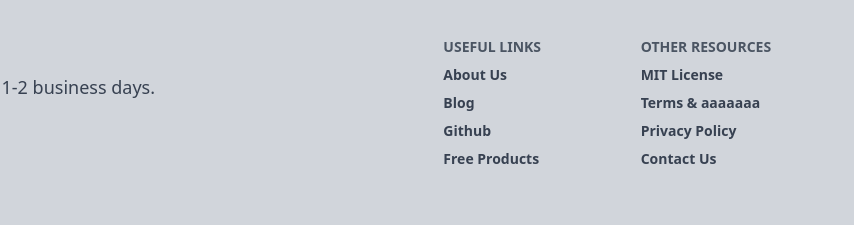
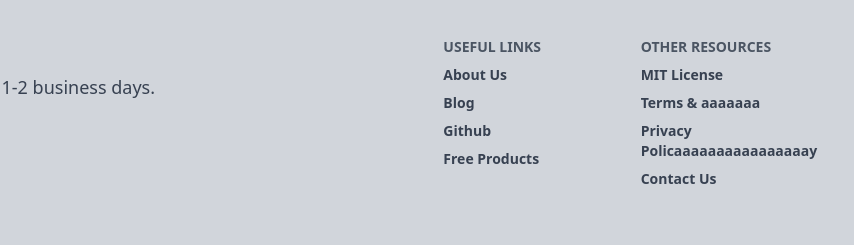
Before and after one commit to dualboot-partners/latam-git-part2-learn-challenge, a plain HTML site: page index.html in a window 1280 px wide. Shown: the part 990-1235 px from the top of the page, 426-1280 px from the left. Drawn offline with nearby package versions, Linux system fonts and the light colour scheme.

Commit message:
commit 4

```diff
--- a/index.html
+++ b/index.html
@@ -310,7 +310,7 @@
                     <a
                       class="text-gray-700 hover:text-gray-900 font-semibold block pb-2 text-sm"
                       href="#"
-                      >Privacy Policy</a
+                      >Privacy Policaaaaaaaaaaaaaaaay</a
                     >
                   </li>
                   <li>
```
